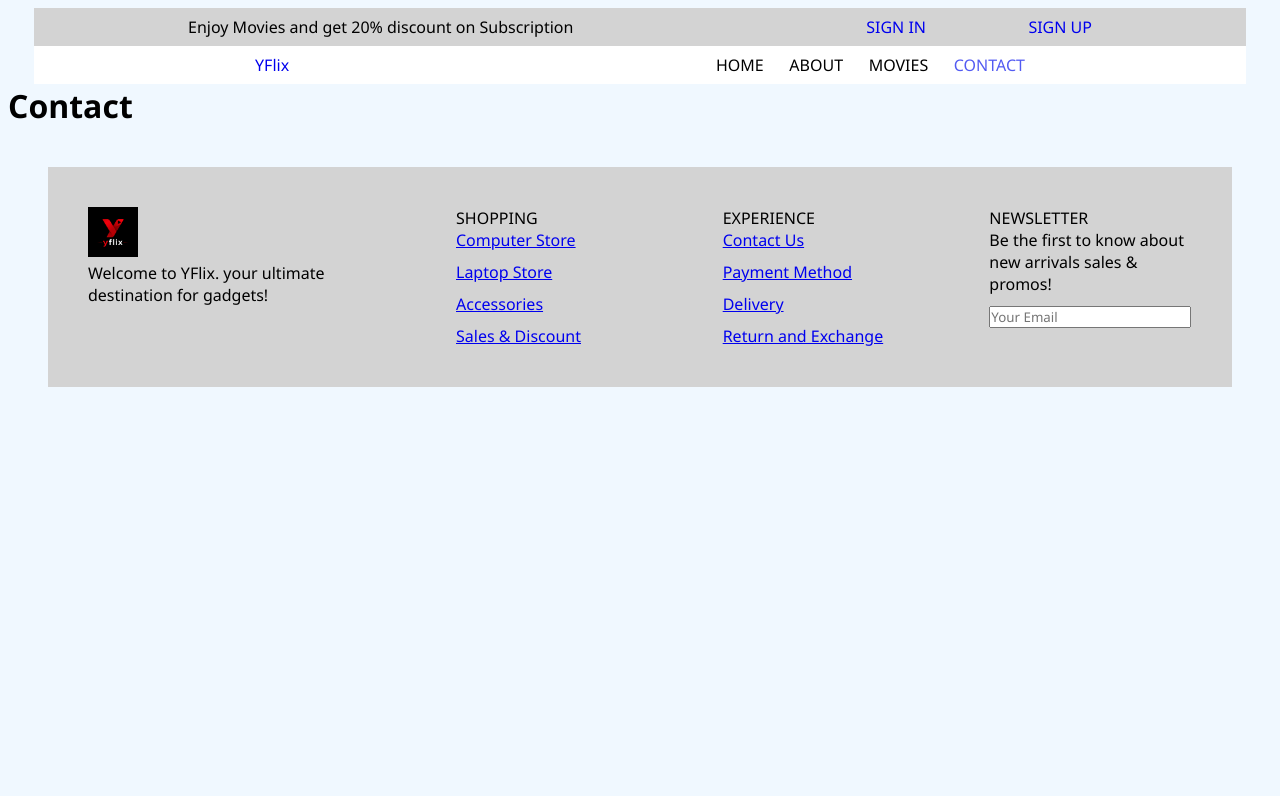
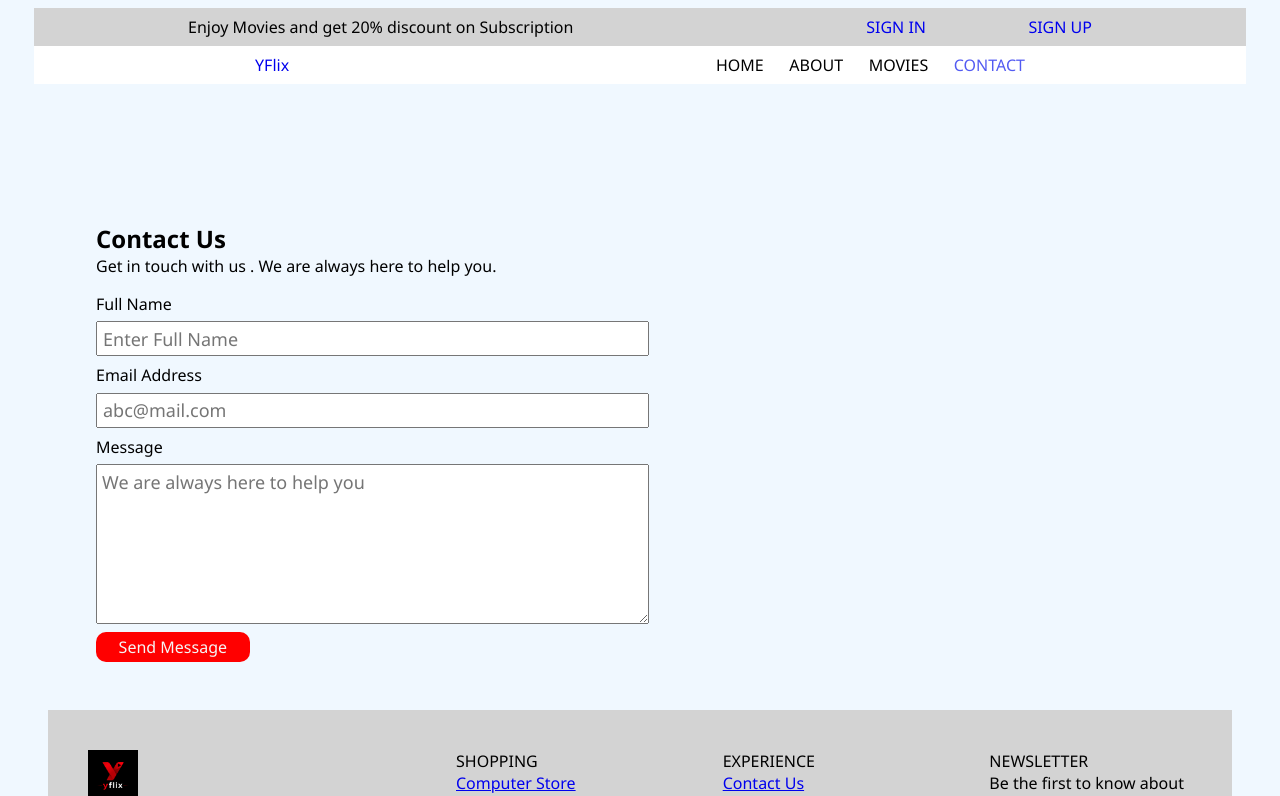
Before and after one commit to NishuJat144/react-router, a React (Vite) app: page /contact in a window 1280 px wide. Shown: the top 796 px of the page. Built offline with nearby package versions, Linux system fonts and the light colour scheme.

Commit message:
Form Component of react router

```diff
--- a/src/App.css
+++ b/src/App.css
@@ -193,5 +193,48 @@ body{
     100%{
         rotate: 360deg;
     }
+}
+
+/* CONTACT CSS */
+.contact-section{
+    width: 45%;
+    margin: 130px 20px 0px 80px;
+    padding: 8px;
+    display: flex;
+    flex-direction: column;
+    gap: 2vh;
+}
+
+.form-div{
+    display: flex;
+    flex-direction: column;
+    gap: 0.5rem;
+}
+
+.username,.email,.text-area{
+    display: flex;
+    flex-direction: column;
+    gap: 0.4rem;
+}
+
+#username,#email{
+    height: 35px;
 
 }
+
+#message{
+     height: 160px;
+}
+
+#username,#email,#message{
+    font-size: 18px;
+    padding: 5px;
+    width: 100%;
+}
+
+.form-btn{
+    font-size: 16px;
+}
+.form-btn:hover{
+    cursor: pointer;
+}
--- a/src/App.jsx
+++ b/src/App.jsx
@@ -2,7 +2,7 @@
 import { createBrowserRouter, RouterProvider } from "react-router-dom";
 import { Home } from "./pages/Home";
 import { About } from "./pages/About";
-import { Contact } from "./pages/Contact";
+import { Contact, contactData } from "./pages/Contact";
 import { Movie } from "./pages/Movie";
 import AppLayout from "./components/layout/AppLayout";
 import "./App.css"
@@ -30,7 +30,8 @@ const App = () => {
         },
         {
          path:"/contact",
-         element : <Contact/>
+         element : <Contact/>,
+         action:contactData ,
         },
         {
          path :"/movie",
@@ -42,7 +43,8 @@ const App = () => {
           path : "/movie/:moviesID",
           element:<MoviesDetails/>,
           loader:getMoviesDetails ,
-         }
+         },
+
         ],
       },
 
--- a/src/pages/Contact.jsx
+++ b/src/pages/Contact.jsx
@@ -1,3 +1,61 @@
+import { Form } from "react-router-dom"
+
+export const contactData  = async({request}) => {
+    try{
+       const res = await request.formData();
+       console.log(res);
+
+       const data = Object.fromEntries(res);
+       console.log(data);
+
+       return data ;
+
+
+    }
+    catch(error)
+    {
+        console.log(error)
+    }
+}
+
 export const Contact = () => {
-    return <h1>Contact</h1>
+    return (
+        <section className="contact-section">
+            <div className="contact-title">
+                <h2>Contact Us</h2>
+                <p>Get in touch with us . We are always here to help you.</p>
+            </div>
+
+            <div className="contact-container">
+                    <Form method="POST" action="/contact">
+                        <div className="form-div">
+                            <div className="username">
+                                <label htmlFor="username">Full Name</label>
+
+                                <input type="text" name="username"
+                                id="username" required autoComplete="off"
+                                placeholder="Enter Full Name" />
+                            </div>
+
+
+                            <div className="email">
+                                <label htmlFor="email">Email Address</label>
+
+                                <input type="email" name="email" id="email" autoComplete="off"
+                                  placeholder="abc@mail.com" required/>
+                            </div>
+
+
+
+                        <div className="text-area">
+                            <label htmlFor="message">Message</label>
+                            <textarea name="message" id="message" cols="30" rows="10"
+                            placeholder="We are always here to help you"></textarea>
+                        </div>
+                    </div>
+                        <button className="btn form-btn">Send Message</button>
+                    </Form>
+                </div>
+        </section>
+    )
 }
```
